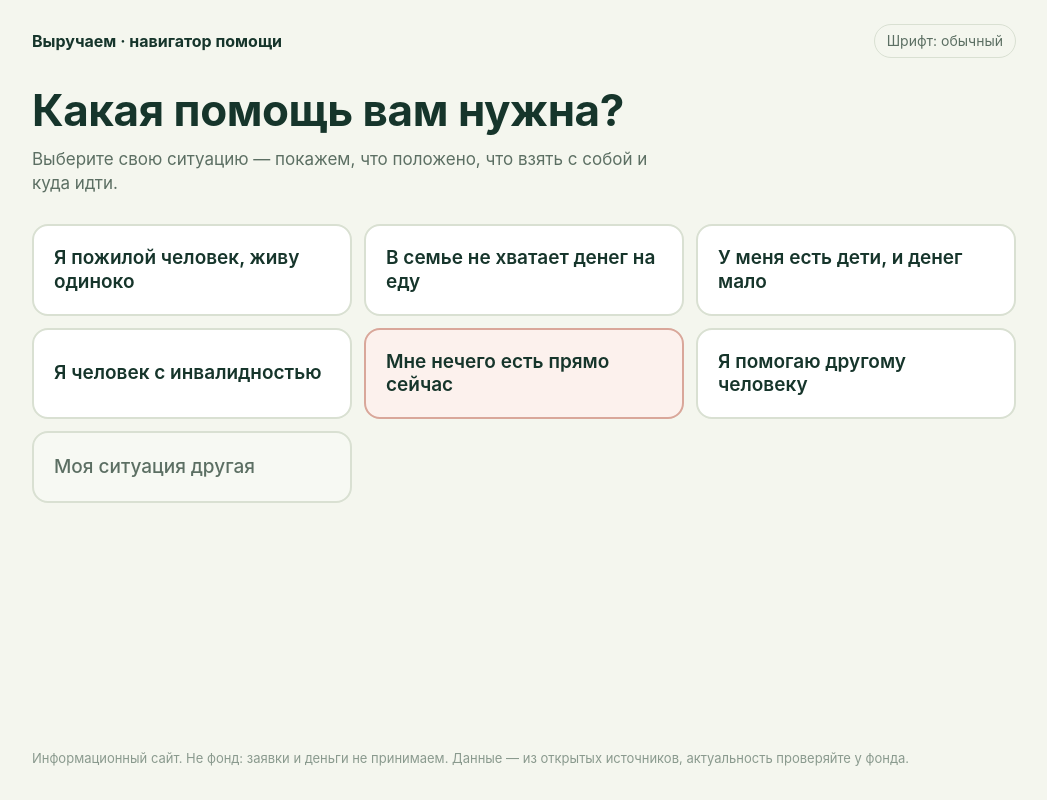
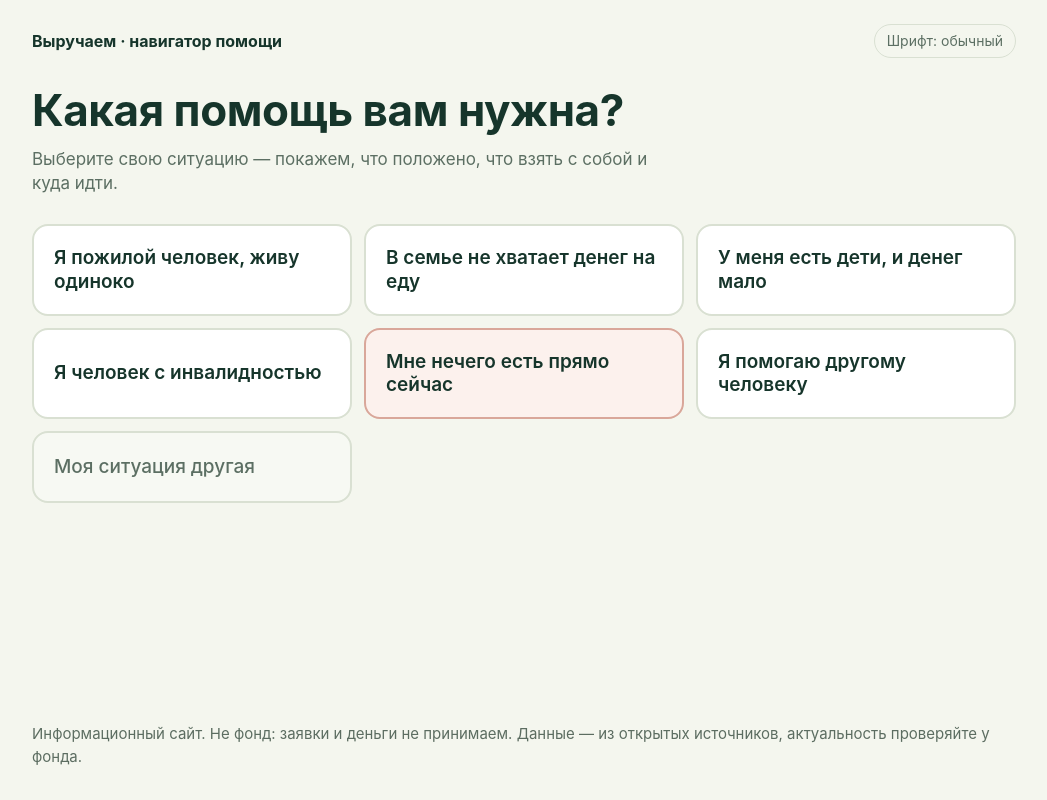
Before and after one commit to Pioneer113/vyruchaem-navigator, a React (Vite) app: page / in a window 1280 px wide. Shown: the whole page, without its empty margins (116-1163 px from the left). Built offline with nearby package versions, Linux system fonts and the light colour scheme.

Commit message:
fix: поднять контраст и размер текста футера

```diff
--- a/src/App.tsx
+++ b/src/App.tsx
@@ -103,7 +103,7 @@ export default function App() {
         />
       )}
 
-      <footer className="foot">
+      <footer className="foot" data-testid="footer-note">
         Информационный сайт. Не фонд: заявки и деньги не принимаем. Данные — из открытых
         источников, актуальность проверяйте у фонда.
       </footer>
--- a/src/styles.css
+++ b/src/styles.css
@@ -216,8 +216,8 @@ h1 {
 .foot {
   margin-top: auto;
   padding-top: 40px;
-  color: #8a9a8e;
-  font-size: 13px;
+  color: #5c6d61;
+  font-size: 15px;
   line-height: 1.5;
 }
 
```
Also changed, not shown: 1 other file (tests, documents, lock files or other folders).
